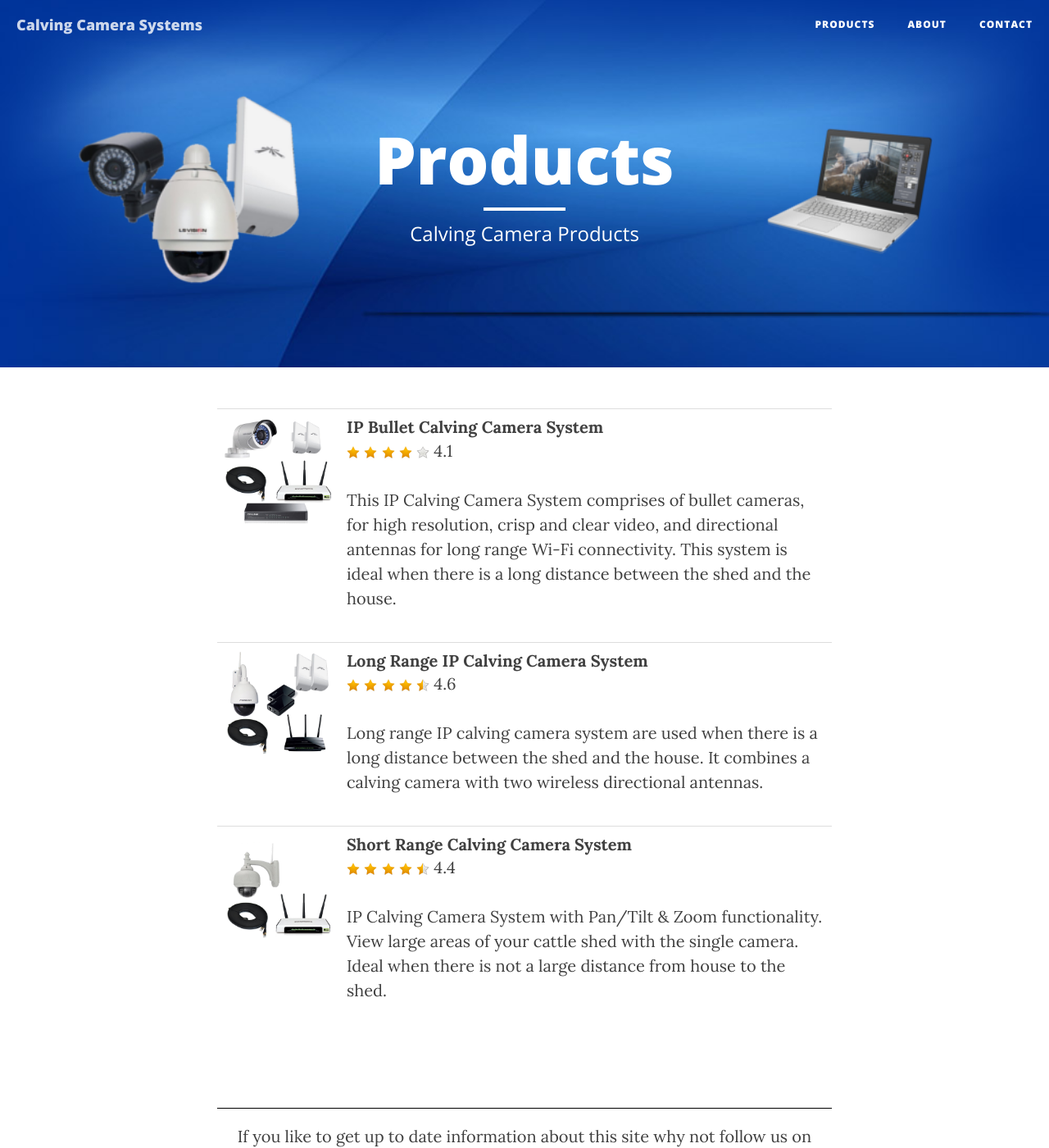
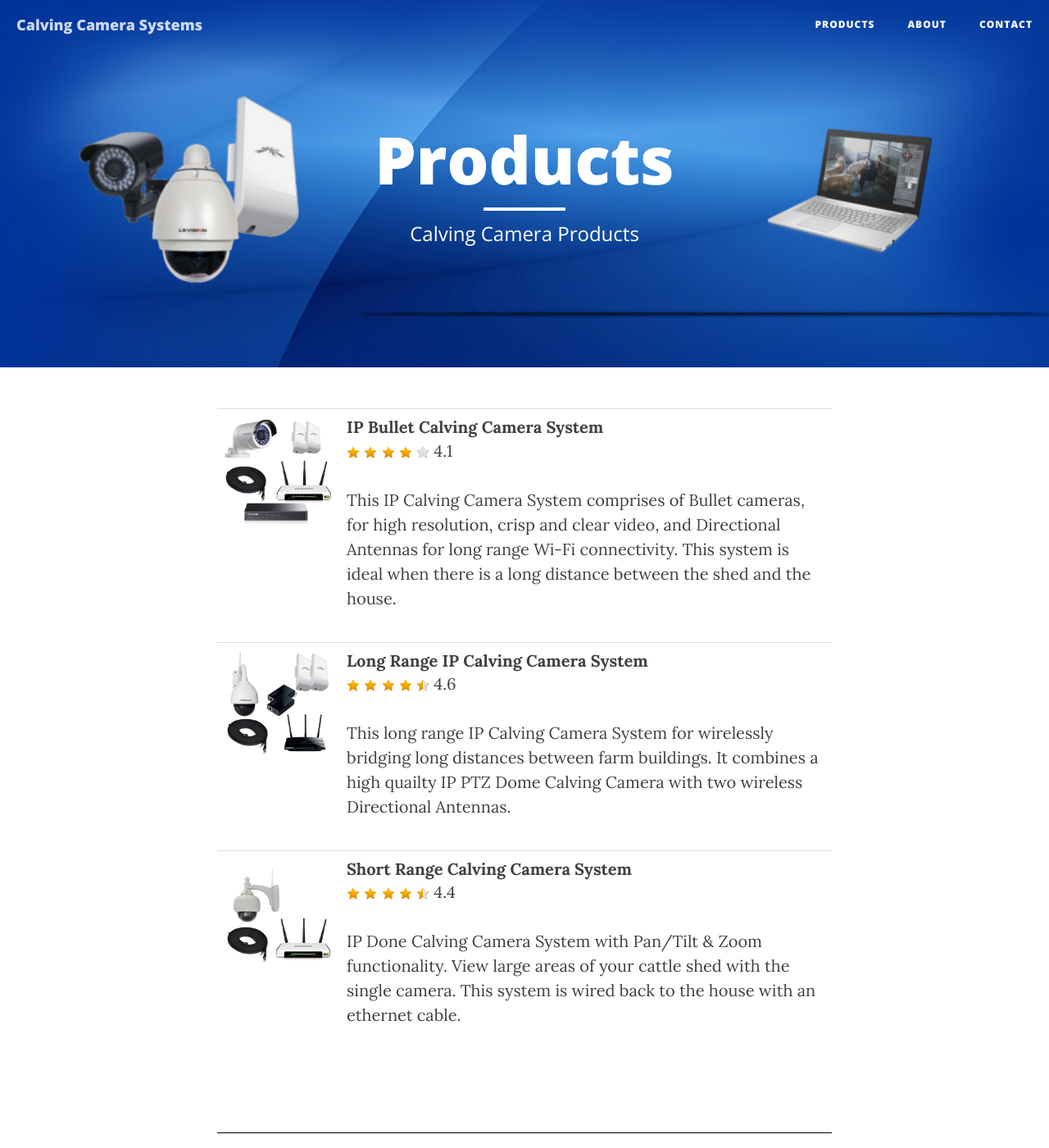
Before and after one commit to jholleran/calvingcamerareviews, a Jekyll site: the page built from products.md, in a window 1280 px wide and 1400 px high. Shown: the whole window at 82% size. Built offline with Jekyll 4.4.1, drawn with Linux system fonts in a browser that asks for light colours; nearby versions of some CDN libraries.

Commit message:
added description meta

```diff
--- a/products.md
+++ b/products.md
@@ -5,7 +5,7 @@ title: Products
 subTitle: Calving Camera Products
 bg-img: products_bg.png
 description: |
-  A list of calving camera systems that are available for purchase. The list contains long range and short range IP calving camera systems.
+  High quaility Calving Camera Systems available for purchase. Here you will find different types of systems to suit your needs, from IP PTZ Calvings to IP Bullet Cameras integrated with long range Directional Antennas.
 
 ---
 
--- a/products/long-range-ip-calving-camera-system.md
+++ b/products/long-range-ip-calving-camera-system.md
@@ -8,7 +8,7 @@ price: €499.00
 rating: 4.6
 text-color: gray
 nav-color: gray
-description: Long range IP calving camera system are used when there is a long distance between the shed and the house. It combines a calving camera with two wireless directional antennas.
+description: This long range IP Calving Camera System for wirelessly bridging long distances between farm buildings. It combines a high quailty IP PTZ Dome Calving Camera with two wireless Directional Antennas.
 
 images:
    - title: IP Camera with Pan\Tilt & Zoom functionality.
--- a/products/short-range-ip-calving-camera-system.md
+++ b/products/short-range-ip-calving-camera-system.md
@@ -8,7 +8,7 @@ price: €325.00
 rating: 4.4
 text-color: gray
 nav-color: gray
-description: IP Calving Camera System with Pan/Tilt & Zoom functionality. View large areas of your cattle shed with the single camera. Ideal when there is not a large distance from house to the shed.
+description: IP Done Calving Camera System with Pan/Tilt & Zoom functionality. View large areas of your cattle shed with the single camera. This system is wired back to the house with an ethernet cable.
 
 images:
    - title: IP Camera with Pan\Tilt & Zoom functionality.
```
Also changed, not shown: about.md (+2 -0 lines), contact.md (+4 -1 lines), products/ip-bullet-calving-camera-system.md (+1 -1 lines).
